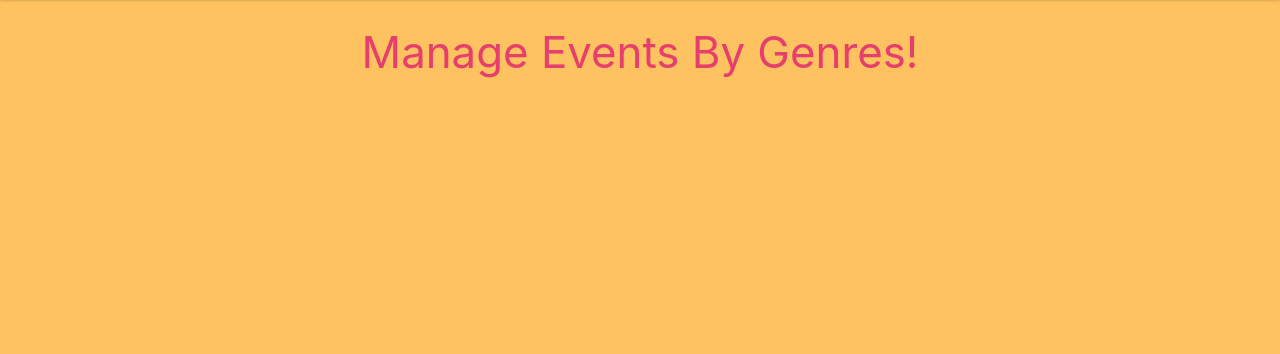
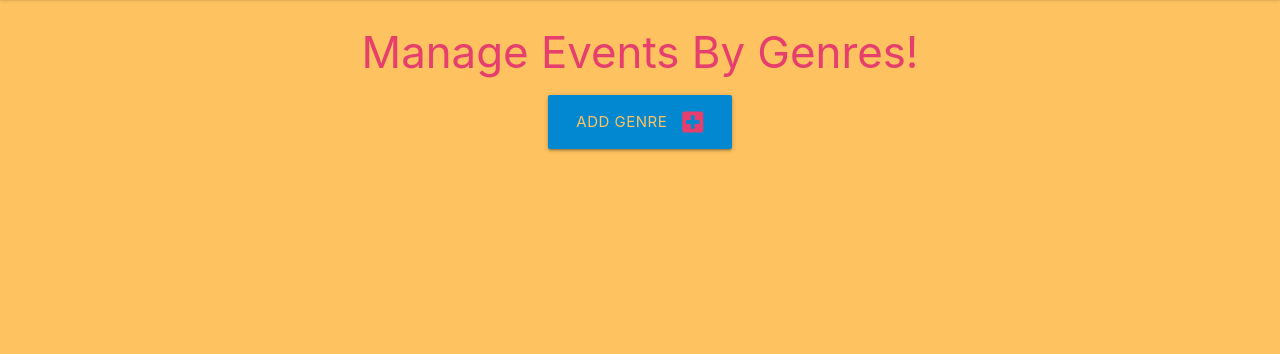
Before and after one commit to komfiGolabi/CoCo-Concert-Corner, a Flask app: page /get_categories in a window 1280 px wide. Shown: the part 66-420 px from the top of the page. Run offline with Flask 2, Linux system fonts and the light colour scheme; data that the repository does not hold is empty; some libraries are stand-ins or nearby versions.

Commit message:
created a function to add genres

```diff
--- a/app.py
+++ b/app.py
@@ -168,6 +168,19 @@ def get_categories():
     return render_template("categories.html", categories=categories)
 
 
+@app.route("/add_category", methods=["GET", "POST"])
+def add_category():
+    if request.method == "POST":
+        genre = {
+            "genre": request.form.get("genre")
+        }
+        mongo.db.categories.insert_one(genre)
+        flash("New Genre Added")
+        return redirect(url_for("get_categories"))
+
+    return render_template("add_category.html")
+
+
 if __name__ == "__main__":
     app.run(host=os.environ.get("IP"),
             port=int(os.environ.get("PORT")),
--- a/templates/categories.html
+++ b/templates/categories.html
@@ -3,6 +3,14 @@
 
 <h3>Manage Events By Genres!</h3>
 <div class="row">
+
+  <div class="row">
+    <div class="col s12 center-align">
+        <a href="{{ url_for('add_category') }}" class="btn-large light-blue darken-2 text-shadow">
+            Add Genre<i class="fas fa-plus-square right"></i>
+        </a>
+    </div>
+</div>
 {% for category in categories %}
 <ul class="collection">
     <li class="collection-item avatar">
```
Also changed, not shown: templates/add_category.html (added, +32 -0 lines).
